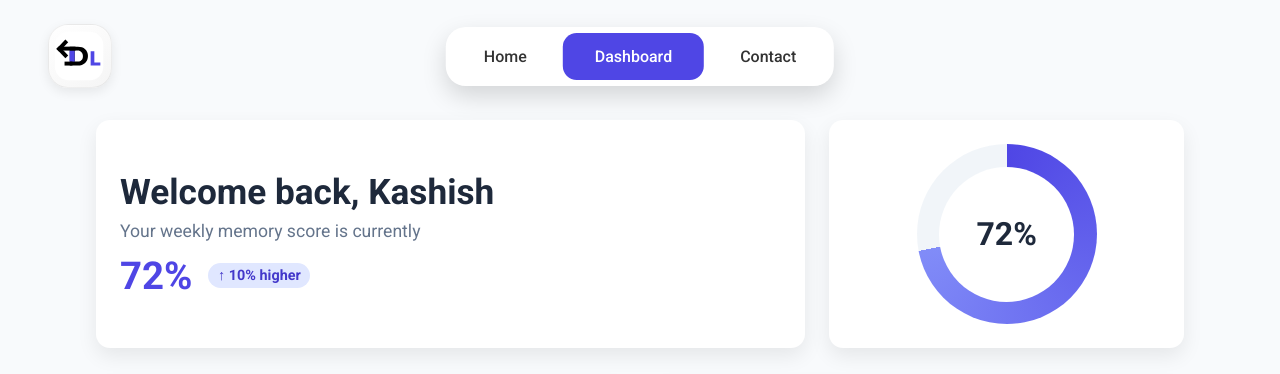
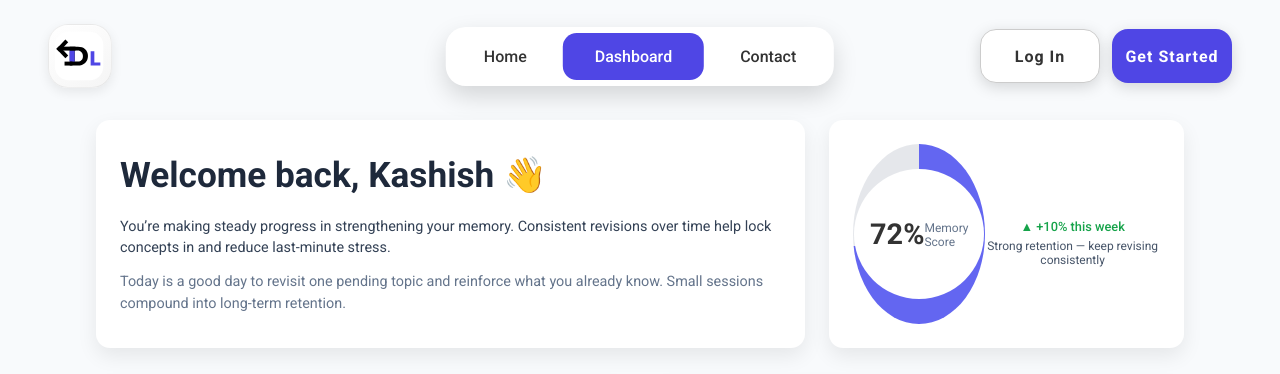
Before and after one commit to kashishrthr1/Memory_Tracker, a React (Vite) app in the folder client/: page /dashboard in a window 1280 px wide. Shown: the top 374 px of the page. Built offline with nearby package versions, Linux system fonts and the light colour scheme; no server answers.

Commit message:
overview-fixes

```diff
--- a/client/src/components/Navbar.jsx
+++ b/client/src/components/Navbar.jsx
@@ -80,6 +80,20 @@ const Navbar = () => {
   }, []);
 
   const hideAuthButtons = location.pathname === "/dashboard";
+  const isLoggedIn = !!localStorage.getItem("token");
+
+  const handleDashboardClick = () => {
+    if (!isLoggedIn) {
+      navigate("/login");
+    } else {
+      navigate("/dashboard");
+    }
+  };
+
+  const handleLogout = () => {
+    localStorage.removeItem("token");
+    navigate("/login");
+  };
 
   return (
     <nav className={`navbar ${scrolled ? "scrolled" : ""}`}>
@@ -97,14 +111,15 @@ const Navbar = () => {
         >
           Home
         </NavLink>
-        <NavLink
-          to="/dashboard"
-          className={({ isActive }) =>
-            isActive ? "nav-btn active" : "nav-btn"
-          }
+        <div
+          className={`nav-btn ${
+            location.pathname === "/dashboard" ? "active" : ""
+          }`}
+          onClick={handleDashboardClick}
         >
           Dashboard
-        </NavLink>
+        </div>
+
         <NavLink
           to="/contact"
           className={({ isActive }) =>
@@ -115,8 +130,9 @@ const Navbar = () => {
         </NavLink>
       </div>
 
-      {!hideAuthButtons && (
       <div className="nav-actions">
+        {!isLoggedIn ? (
+          <>
             <div
               className="action-box box-outline"
               onClick={() => navigate("/login")}
@@ -129,8 +145,13 @@ const Navbar = () => {
             >
               Get Started
             </div>
+          </>
+        ) : (
+          <div className="profile-icon" onClick={handleLogout}>
+            <img src="/profile.svg" alt="profile" />
           </div>
         )}
+      </div>
     </nav>
   );
 };
--- a/client/src/components/Overview.jsx
+++ b/client/src/components/Overview.jsx
@@ -86,7 +86,7 @@
 
 import React, { useEffect, useState } from "react";
 
-const Overview = ({ score = 72, nextTopic, onReviseClick }) => {
+const Overview = ({ score = 42, nextTopic, onReviseClick }) => {
   const [animatedScore, setAnimatedScore] = useState(0);
 
   useEffect(() => {
@@ -96,11 +96,7 @@ const Overview = ({ score = 72, nextTopic, onReviseClick }) => {
   }, [score]);
 
   const chartStyle = {
-    background: `conic-gradient(
-      #4f46e5 0deg,
-      #818cf8 ${animatedScore * 3.6}deg,
-      #f1f5f9 ${animatedScore * 3.6}deg 360deg
-    )`,
+    "--progress": animatedScore,
   };
 
   return (
@@ -108,14 +104,19 @@ const Overview = ({ score = 72, nextTopic, onReviseClick }) => {
       <div className="overview-top">
         <div className="overview-text box">
           <div className="welcome-header">
-            {/* <span className="wave">👋</span> */}
-            <h1>Welcome back, Kashish</h1>
+            <h1>Welcome back, Kashish 👋</h1>
           </div>
-          <p className="score-subtext">Your weekly memory score is currently</p>
-          <div className="score-display">
-            <span className="highlight">{score}%</span>
-            <span className="trend-badge">↑ 10% higher</span>
-          </div>
+
+          <p className="welcome-description">
+            You’re making steady progress in strengthening your memory.
+            Consistent revisions over time help lock concepts in and reduce
+            last-minute stress.
+          </p>
+
+          <p className="welcome-description muted">
+            Today is a good day to revisit one pending topic and reinforce what
+            you already know. Small sessions compound into long-term retention.
+          </p>
         </div>
 
         <div className="overview-chart box">
@@ -123,7 +124,15 @@ const Overview = ({ score = 72, nextTopic, onReviseClick }) => {
             <div className="pie-chart" style={chartStyle}>
               <div className="pie-inner">
                 <span className="pie-number">{animatedScore}%</span>
+                <span className="pie-label">Memory Score</span>
               </div>
+            </div>
+
+            <div className="pie-meta">
+              <span className="pie-trend positive">▲ +10% this week</span>
+              <p className="pie-insight">
+                Strong retention — keep revising consistently
+              </p>
             </div>
           </div>
         </div>
--- a/client/src/styles/dashboard.css
+++ b/client/src/styles/dashboard.css
@@ -185,27 +185,115 @@
   width: 180px;
   height: 180px;
   border-radius: 50%;
+  background: conic-gradient(
+    #6366f1 calc(var(--progress) * 1%),
+    #e5e7eb 0
+  );
   display: flex;
   align-items: center;
   justify-content: center;
-  transition: all 1.2s ease;
+  transition: background 1.2s ease-out;
+  animation: pop 0.6s ease-out;
 }
 
 .pie-inner {
-  width: 135px;
-  height: 135px;
+  width: 130px;
+  height: 130px;
   background: white;
   border-radius: 50%;
   display: flex;
   align-items: center;
   justify-content: center;
+  padding: 20px;
 }
 
+.welcome-description {
+  font-size: 0.9rem;
+  line-height: 1.5;
+  color: #334155;
+  margin-top: 12px;
+}
+
+.welcome-description.muted {
+  color: #64748b;
+}
+
+
 .pie-number {
-  font-size: 2rem;
-  font-weight: 800;
-  color: #1e293b;
+  font-size: 1.8rem;
+  font-weight: 600;
 }
+
+.pie-label {
+  font-size: 0.75rem;
+  color: #64748b;
+  margin-top: 2px;
+}
+
+.pie-meta {
+  margin-top: 14px;
+  text-align: center;
+}
+
+.pie-trend {
+  font-size: 0.8rem;
+  font-weight: 500;
+}
+
+.pie-trend.positive {
+  color: #16a34a;
+}
+
+.pie-insight {
+  font-size: 0.75rem;
+  color: #475569;
+  margin-top: 4px;
+}
+
+.welcome-sub {
+  font-size: 0.85rem;
+  color: #475569;
+  margin-top: 4px;
+}
+
+.quick-stats {
+  display: flex;
+  gap: 18px;
+  margin-top: 18px;
+}
+
+.stat {
+  text-align: left;
+}
+
+.stat-value {
+  font-size: 1.1rem;
+  font-weight: 600;
+  color: #0f172a;
+}
+
+.stat-label {
+  font-size: 0.7rem;
+  color: #64748b;
+}
+
+.box:hover {
+  transform: translateY(-2px);
+  transition: transform 0.2s ease;
+}
+
+
+@keyframes pop {
+  from {
+    transform: scale(0.9);
+    opacity: 0;
+  }
+  to {
+    transform: scale(1);
+    opacity: 1;
+  }
+}
+
 
 /* ---------- RESPONSIVE ---------- */
 @media (max-width: 1024px) {
--- a/client/src/styles/home.css
+++ b/client/src/styles/home.css
@@ -202,6 +202,26 @@ body, html {
   transition: all 0.2s ease;
   text-decoration: none;
 }
+
+.profile-icon {
+  width: 40px;
+  height: 40px;
+  border-radius: 50%;
+  cursor: pointer;
+
+  display: flex;
+  align-items: center;
+  justify-content: center;
+
+  background: rgba(255, 255, 255, 0.6);
+  border: 1px solid rgba(0, 0, 0, 0.08);
+}
+
+.profile-icon img {
+  width: 20px;
+  height: 20px;
+}
+
 
 .box-outline { border: 1px solid #ccc; background: white; color: #333; }
 .box-solid { background: #4f46e5; color: white; }
```
Lines whose indentation alone changed are shown as unchanged.
